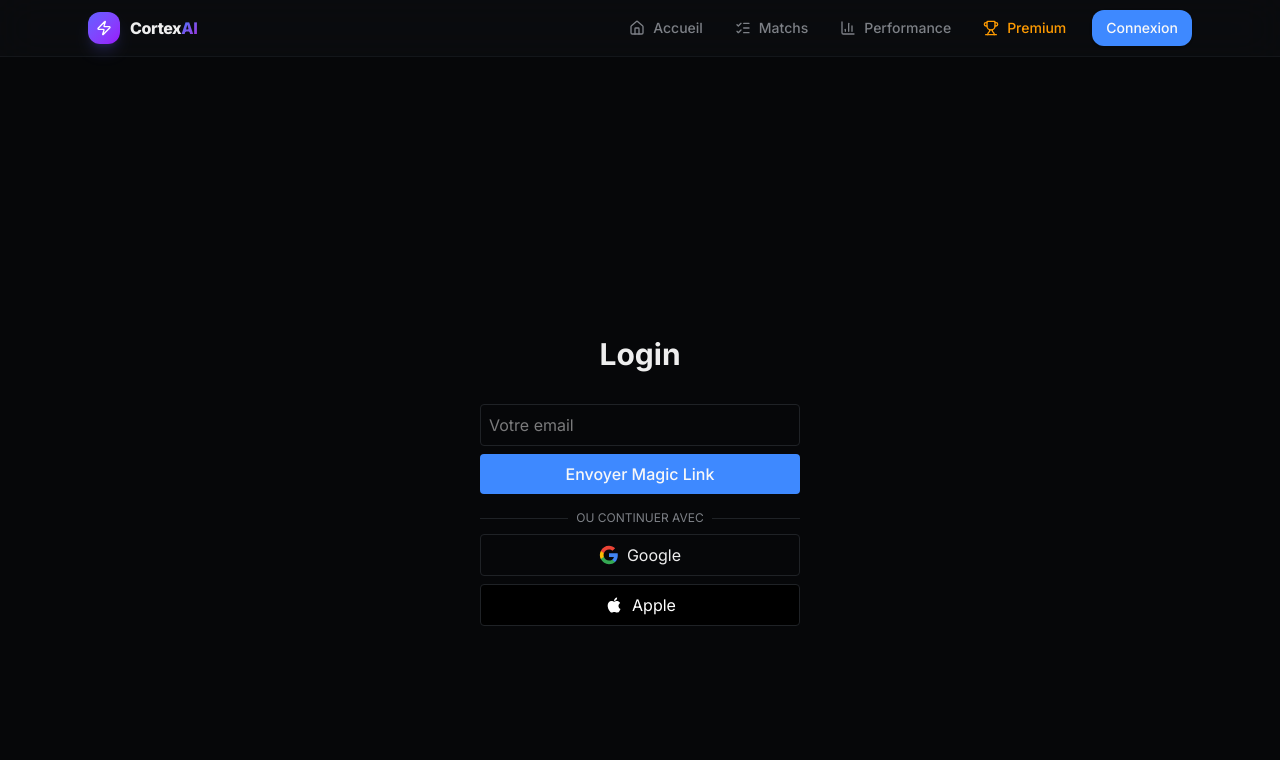
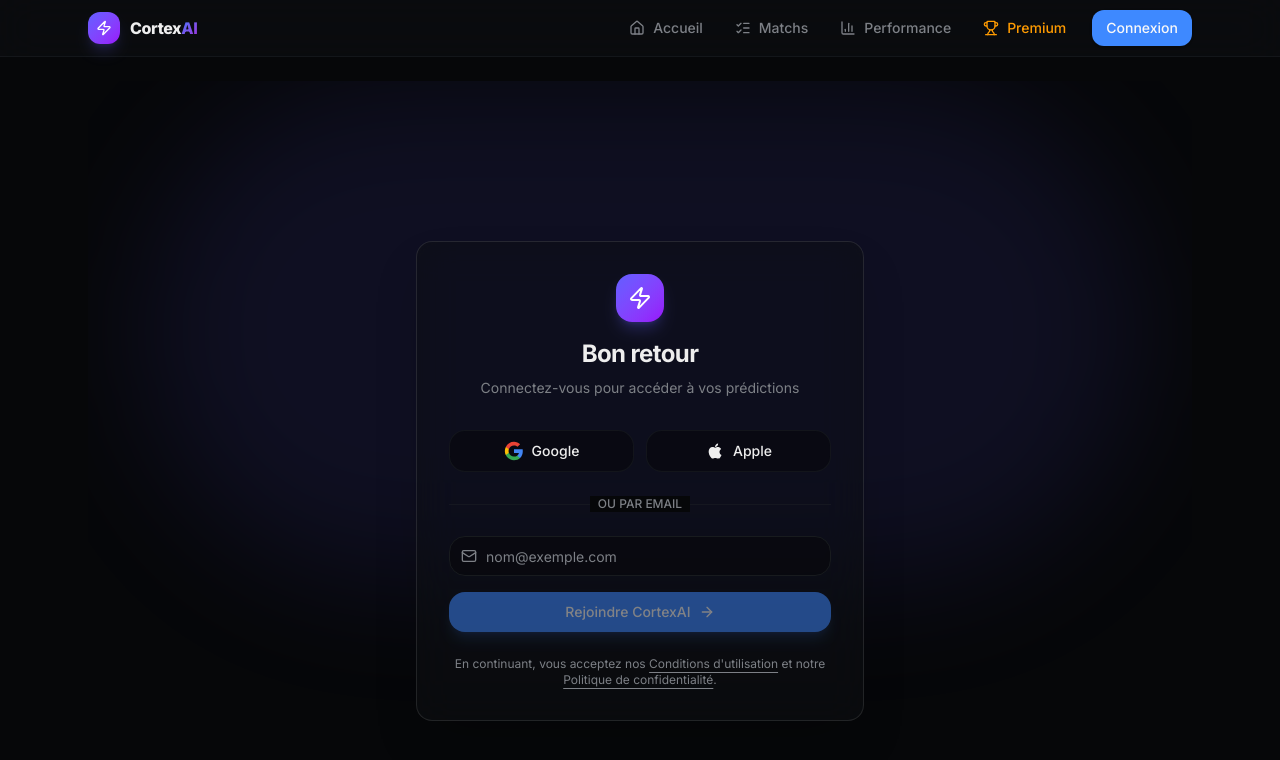
Before and after one commit to plaurent2812-debug/Projet_Football, a React (Vite) app in the folder dashboard/: page /login in a window 1280 px wide. Shown: the top 760 px of the page. Built offline with nearby package versions, Linux system fonts and the light colour scheme; no server answers.

Commit message:
feat: Redesign Login page with Shadcn/Glass aesthetic

```diff
--- a/dashboard/src/pages/Login.jsx
+++ b/dashboard/src/pages/Login.jsx
@@ -1,58 +1,57 @@
 import { useState } from 'react'
 import { useAuth } from '@/lib/auth'
+import { Zap, Mail, ArrowRight, Loader2 } from 'lucide-react'
+import { useNavigate } from 'react-router-dom'
 
 export default function LoginPage() {
     const { signIn, signUp, signInWithOAuth } = useAuth()
     const [loading, setLoading] = useState(false)
     const [email, setEmail] = useState('')
     const [msg, setMsg] = useState('')
+    const navigate = useNavigate()
 
     const handleLogin = async (e) => {
         e.preventDefault()
         setLoading(true)
+        setMsg('')
+
         try {
-            await signIn(email, 'passwordless-link') // Or password
-            setMsg('Check your email for the login link!')
+            const { error } = await signIn(email)
+            if (error) throw error
+            setMsg('Vérifiez votre boîte mail pour le lien magique ! 📧')
         } catch (error) {
-            setMsg(error.message)
+            console.error(error)
+            setMsg(error.message || "Une erreur est survenue")
         } finally {
             setLoading(false)
         }
     }
 
     return (
-        <div className="flex flex-col items-center justify-center min-h-screen">
-            <h1 className="text-3xl font-bold mb-4">Login</h1>
-            <p className="mb-4">{msg}</p>
-            <form onSubmit={handleLogin} className="flex flex-col gap-2 w-full max-w-xs">
-                <input
-                    className="border p-2 rounded bg-background text-foreground"
-                    type="email"
-                    placeholder="Votre email"
-                    value={email}
-                    onChange={(e) => setEmail(e.target.value)}
-                />
-                <button
-                    disabled={loading}
-                    className="bg-primary text-primary-foreground p-2 rounded disabled:opacity-50 font-medium"
-                >
-                    {loading ? 'Envoi...' : 'Envoyer Magic Link'}
-                </button>
-            </form>
+        <div className="min-h-screen flex items-center justify-center relative overflow-hidden bg-background">
+            {/* Background Effects */}
+            <div className="absolute inset-0 w-full h-full bg-[radial-gradient(ellipse_at_top,_var(--tw-gradient-stops))] from-indigo-900/20 via-background to-background pointer-events-none" />
+            <div className="absolute top-0 left-1/2 -translate-x-1/2 w-[1000px] h-[500px] bg-indigo-500/10 rounded-full blur-3xl pointer-events-none" />
 
-            <div className="flex flex-col gap-2 mt-4 w-full max-w-xs">
-                <div className="relative">
-                    <div className="absolute inset-0 flex items-center">
-                        <span className="w-full border-t" />
+            {/* Login Card */}
+            <div className="w-full max-w-md mx-4 relative z-10">
+                <div className="glass border border-white/10 rounded-2xl p-8 shadow-2xl backdrop-blur-xl">
+                    {/* Header */}
+                    <div className="text-center mb-8">
+                        <div className="w-12 h-12 rounded-xl bg-gradient-to-br from-indigo-500 to-purple-600 flex items-center justify-center mx-auto mb-4 shadow-lg shadow-indigo-500/25">
+                            <Zap className="w-6 h-6 text-white" />
                         </div>
-                    <div className="relative flex justify-center text-xs uppercase">
-                        <span className="bg-background px-2 text-muted-foreground">Ou continuer avec</span>
-                    </div>
+                        <h1 className="text-2xl font-bold tracking-tight mb-2">Bon retour</h1>
+                        <p className="text-muted-foreground text-sm">
+                            Connectez-vous pour accéder à vos prédictions
+                        </p>
                     </div>
 
+                    {/* Social Login */}
+                    <div className="grid grid-cols-2 gap-3 mb-6">
                         <button
                             onClick={() => signInWithOAuth('google')}
-                    className="flex items-center justify-center gap-2 border p-2 rounded hover:bg-accent transition-colors"
+                            className="flex items-center justify-center gap-2 px-4 py-2.5 rounded-xl border border-border/50 bg-background/50 hover:bg-accent hover:text-accent-foreground transition-all duration-200 text-sm font-medium group"
                         >
                             <svg className="w-5 h-5" viewBox="0 0 24 24">
                                 <path
@@ -74,11 +73,9 @@
                             </svg>
                             Google
                         </button>
-
-                {/* Apple requires paid developer account usually, but we can add the button */}
                         <button
                             onClick={() => signInWithOAuth('apple')}
-                    className="flex items-center justify-center gap-2 border p-2 rounded hover:bg-accent transition-colors bg-black text-white"
+                            className="flex items-center justify-center gap-2 px-4 py-2.5 rounded-xl border border-border/50 bg-background/50 hover:bg-accent hover:text-accent-foreground transition-all duration-200 text-sm font-medium"
                         >
                             <svg className="w-5 h-5" viewBox="0 0 24 24" fill="currentColor">
                                 <path d="M17.05 20.28c-.98.95-2.05.8-3.08.35-1.09-.46-2.09-.48-3.24 0-1.44.62-2.2.44-3.06-.35C2.79 15.25 3.51 7.59 9.05 7.31c1.35.07 2.29.74 3.08.74 1.18 0 2.24-.93 3.99-.71 1.35.2 2.53 1.1 3.24 2.15-2.91 1.76-2.43 6.09.46 7.27-.67 1.76-1.63 3.19-2.77 4.52zM12.03 7.25c-.15-2.23 1.66-4.07 3.74-4.25.29 2.58-2.34 4.5-3.74 4.25z" />
@@ -86,6 +83,72 @@
                             Apple
                         </button>
                     </div>
+
+                    <div className="relative mb-6">
+                        <div className="absolute inset-0 flex items-center">
+                            <span className="w-full border-t border-border/50" />
+                        </div>
+                        <div className="relative flex justify-center text-xs uppercase">
+                            <span className="bg-background px-2 text-muted-foreground font-medium">
+                                Ou par email
+                            </span>
+                        </div>
+                    </div>
+
+                    {/* Email Form */}
+                    <form onSubmit={handleLogin} className="space-y-4">
+                        <div className="space-y-2">
+                            <div className="relative group">
+                                <Mail className="absolute left-3 top-3 h-4 w-4 text-muted-foreground group-focus-within:text-primary transition-colors" />
+                                <input
+                                    className="flex h-10 w-full rounded-xl border border-input bg-background/50 px-3 py-2 pl-9 text-sm ring-offset-background file:border-0 file:bg-transparent file:text-sm file:font-medium placeholder:text-muted-foreground focus-visible:outline-none focus-visible:ring-2 focus-visible:ring-ring focus-visible:ring-offset-2 disabled:cursor-not-allowed disabled:opacity-50 transition-all duration-200"
+                                    type="email"
+                                    placeholder="nom@exemple.com"
+                                    value={email}
+                                    onChange={(e) => setEmail(e.target.value)}
+                                    required
+                                />
+                            </div>
+                        </div>
+
+                        {msg && (
+                            <div className={`p-3 rounded-lg text-sm flex items-center gap-2 ${msg.includes('erreur') ? 'bg-destructive/10 text-destructive' : 'bg-primary/10 text-primary'}`}>
+                                {msg.includes('erreur') ? null : <span className="text-lg">📧</span>}
+                                {msg}
+                            </div>
+                        )}
+
+                        <button
+                            disabled={loading || !email}
+                            className="w-full inline-flex items-center justify-center rounded-xl text-sm font-medium ring-offset-background transition-colors focus-visible:outline-none focus-visible:ring-2 focus-visible:ring-ring focus-visible:ring-offset-2 disabled:pointer-events-none disabled:opacity-50 bg-primary text-primary-foreground hover:bg-primary/90 h-10 px-4 py-2 group shadow-lg shadow-primary/20 hover:shadow-primary/40"
+                        >
+                            {loading ? (
+                                <>
+                                    <Loader2 className="mr-2 h-4 w-4 animate-spin" />
+                                    Envoi en cours...
+                                </>
+                            ) : (
+                                <>
+                                    Rejoindre CortexAI
+                                    <ArrowRight className="ml-2 h-4 w-4 group-hover:translate-x-1 transition-transform" />
+                                </>
+                            )}
+                        </button>
+                    </form>
+
+                    <p className="mt-6 text-center text-xs text-muted-foreground">
+                        En continuant, vous acceptez nos{' '}
+                        <a href="#" className="underline underline-offset-4 hover:text-primary">
+                            Conditions d'utilisation
+                        </a>{' '}
+                        et notre{' '}
+                        <a href="#" className="underline underline-offset-4 hover:text-primary">
+                            Politique de confidentialité
+                        </a>
+                        .
+                    </p>
+                </div>
+            </div>
         </div>
     )
 }
```
Lines whose indentation alone changed are shown as unchanged.
